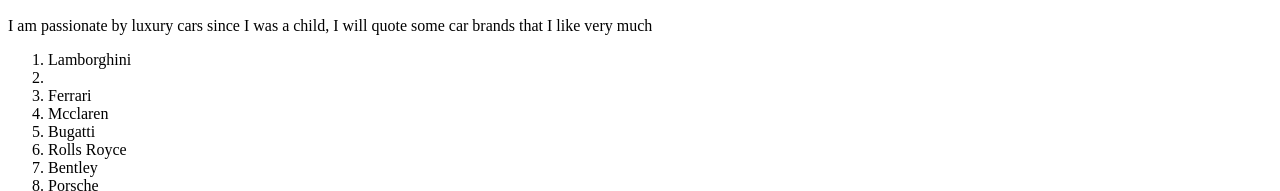
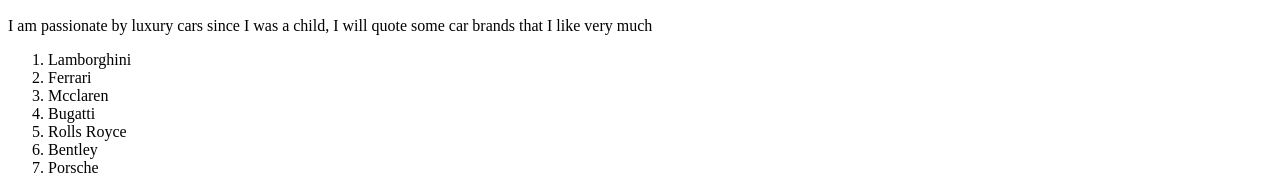
Before and after one commit to tanguyyy/tanguyyy.github.io, a plain HTML site: page index.html in a window 1280 px wide. Shown: the part 666-857 px from the top of the page. Drawn offline with Linux system fonts and the light colour scheme.

Commit message:
Add files via upload

```diff
--- a/index.html
+++ b/index.html
@@ -20,7 +20,7 @@
 
    <p>I am passionate by  luxury cars since I was a child, I will quote some car brands that I like very much </p>
    <ol>
-    <li> Lamborghini<li>
+    <li> Lamborghini</li>
     <li>Ferrari</li>
     <li>Mcclaren</li>
     <li>Bugatti</li>
```
